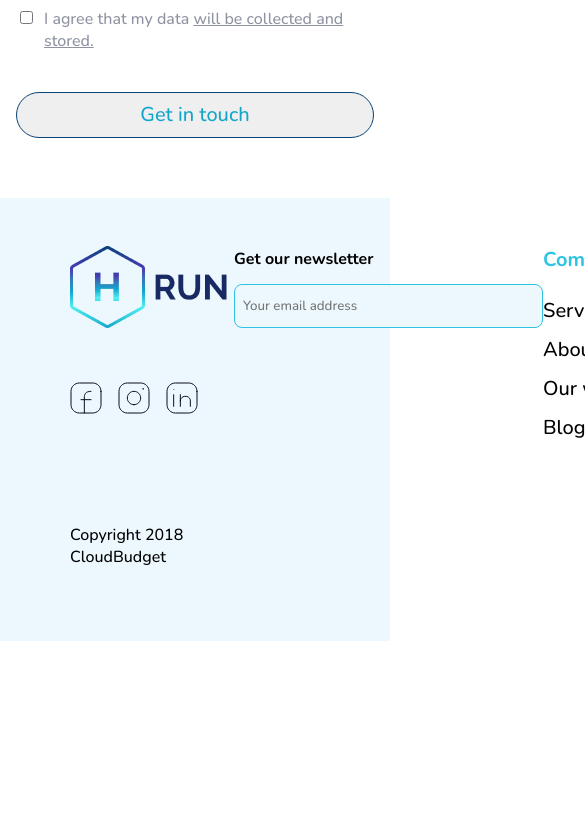
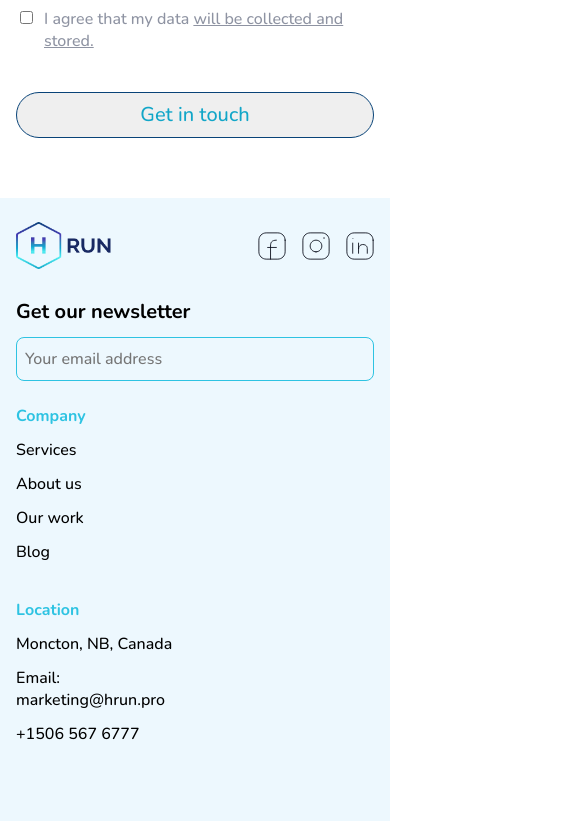
Before and after one commit to DariaBatiuk/HRUN-website-react, a React (Create React App) app: page /work in a window 390 px wide. Shown: the part 3184-4005 px from the top of the page, 585 px wide, since content can reach past the window. Before the commit the page ends 3825 px from the top, so only its background shows below. Built offline with nearby package versions, Linux system fonts and the light colour scheme.

Commit message:
fixed mobile for home page

```diff
--- a/src/сomponents/contactSection/index.css
+++ b/src/сomponents/contactSection/index.css
@@ -121,6 +121,7 @@ a {
   }
   .contact__descr div {
     display: inline; /* Элементы будут отображаться строчно */
+		color: var(--dark-70-for-body-text, #35373F);
   }
   .contact__icons {
     gap: 16px;
--- a/src/сomponents/footer/Footer.js
+++ b/src/сomponents/footer/Footer.js
@@ -9,29 +9,29 @@ import { Link } from "react-router-dom"; // Импорт Link из react-router-
 function Footer() {
   return (
     <footer>
-      <div className="footer__item">
+      <div className="footer__item footer__item_social">
         <div className="footer__logo">
           <Link to="/">
-            <img src={logo} alt="footer logo" />
+            <img src={logo} alt="footer logo" className="footer__img" />
           </Link>
         </div>
         <div className="footer__social">
           <div className="footer__social_icon">
-            <img src={fb} alt="facebook" />
+            <img src={fb} alt="facebook" className="footer__social_icon"/>
           </div>
 
-          <div className="footer__social_icon">
-            <img src={inst} alt="instagram" />
+          <div >
+            <img src={inst} alt="instagram" className="footer__social_icon"/>
           </div>
 
-          <div className="footer__social_icon">
-            <img src={linkedin} alt="linkedin" />
+          <div >
+            <img src={linkedin} alt="linkedin" className="footer__social_icon"/>
           </div>
         </div>
-        <div className="footer__copyrite">Copyright 2018 CloudBudget</div>
+        <div className="footer__copyrite">Copyright 2023. All rights reserved</div>
       </div>
-      <div className="footer__item">
-        <h4>Get our newsletter</h4>
+      <div className="footer__item footer__item_newsletter">
+        <h4 className="footer__item_news">Get our newsletter</h4>
         <div className="footer__input">
           <input
             required
@@ -39,6 +39,7 @@ function Footer() {
             type="text"
             id="footer__input_email"
             placeholder="Your email address"
+						className="p2"
           />
           {/* <svg
             width="40"
--- a/src/сomponents/footer/index.css
+++ b/src/сomponents/footer/index.css
@@ -1,12 +1,10 @@
-
-
-footer{
+footer {
   padding: 48px 70px 73px 70px;
   display: flex;
   justify-content: space-between;
-	background: var(--light-blue-footer, #EDF8FE);
+  background: var(--light-blue-footer, #edf8fe);
 }
-.footer__social{
+.footer__social {
   margin-top: 48px;
   display: flex;
   gap: 16px;
@@ -19,17 +17,17 @@ footer{
   width: 309px;
   height: 44px;
   padding: 12px 8px;
-  border: 1px solid var(--Ocean-Blue, #2EC3E2);
+  border: 1px solid var(--Ocean-Blue, #2ec3e2);
   border-radius: 8px;
   display: flex;
   align-items: center;
   gap: 8px;
   padding-right: 30px;
-  background-color: var(--light-blue-footer, #EDF8FE);
+  background-color: var(--light-blue-footer, #edf8fe);
 }
 
 #footer__input_email::before {
-  content: url('../../icons/arrow-small.svg');
+  content: url("../../icons/arrow-small.svg");
   position: absolute;
   right: 20px;
   top: 50%;
@@ -37,13 +35,13 @@ footer{
   width: 24px;
   height: 24px;
 }
-.footer__heading{
-	color: var(--Ocean-Blue, #2EC3E2);
+.footer__heading {
+  color: var(--Ocean-Blue, #2ec3e2);
   font-size: 20px;
   font-weight: 700;
   margin-bottom: 24px;
 }
-.footer__subheader{
+.footer__subheader {
   font-size: 20px;
   font-weight: 400;
 }
@@ -55,6 +53,47 @@ footer{
   margin-top: 12px; /* Устанавливает верхний отступ после каждого <br> */
 }
 
-.footer__subheader_item{
+.footer__subheader_item {
   margin-bottom: 12px;
 }
+@media only screen and (max-width: 425px) {
+  footer {
+    flex-direction: column;
+    padding: 24px 16px 40px 16px;
+  }
+  .footer__item {
+    flex-direction: column;
+    align-items: start;
+		margin-bottom: 24px;
+  }
+  .footer__item_social {
+    display: flex;
+		flex-direction: row;
+    align-items: center;
+    justify-content: space-between;
+  }
+  .footer__img {
+    width: 99px;
+    height: 47px;
+  }
+  .footer__copyrite {
+    display: none;
+  }
+  .footer__social {
+    margin: 0;
+  }
+  .footer__social_icon {
+    width: 28px;
+    height: 28px;
+  }
+  .footer__item_news {
+    font-size: 20px;
+  }
+  #footer__input_email  {
+    width: 100%;
+  }
+	.footer__heading, .footer__subheader{
+		font-size: 16px;
+		margin-bottom: 12px;
+	}
+}
--- a/src/сomponents/promoSection/index.css
+++ b/src/сomponents/promoSection/index.css
@@ -141,7 +141,7 @@ span {
     margin-left: 40px !important; /* Отступ для третьей строки после <br> */
   }
   .promo__descr {
-    margin-left: 94px !important;
+    margin-left: 20% ;
     font-size: 16px;
     line-height: 24px;
     width: 210px;
--- a/src/сomponents/serviceSection/index.css
+++ b/src/сomponents/serviceSection/index.css
@@ -45,6 +45,7 @@
   }
 	.service__offers{
 		margin-top: 24px;
+		width: 100%;
 	}
 	.service__list{
 		align-items: center;
```
Lines whose indentation alone changed are shown as unchanged.
